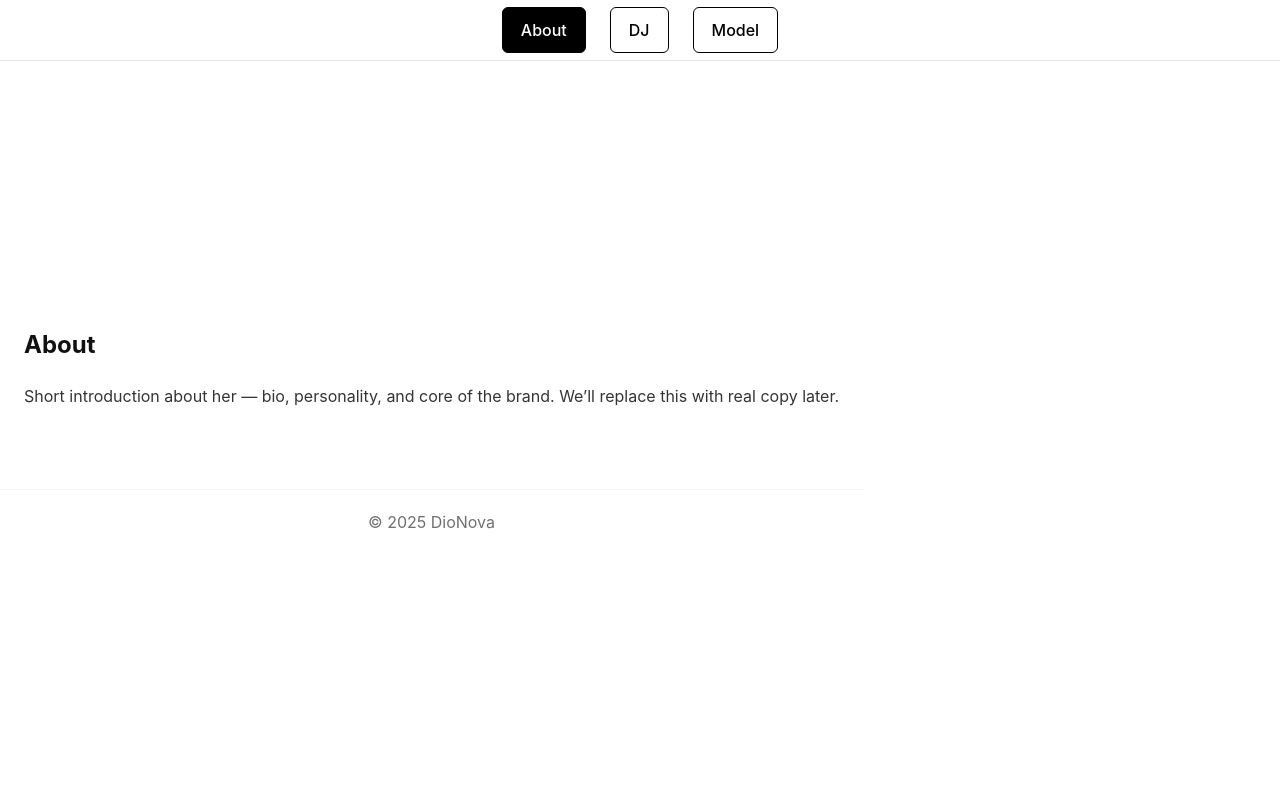
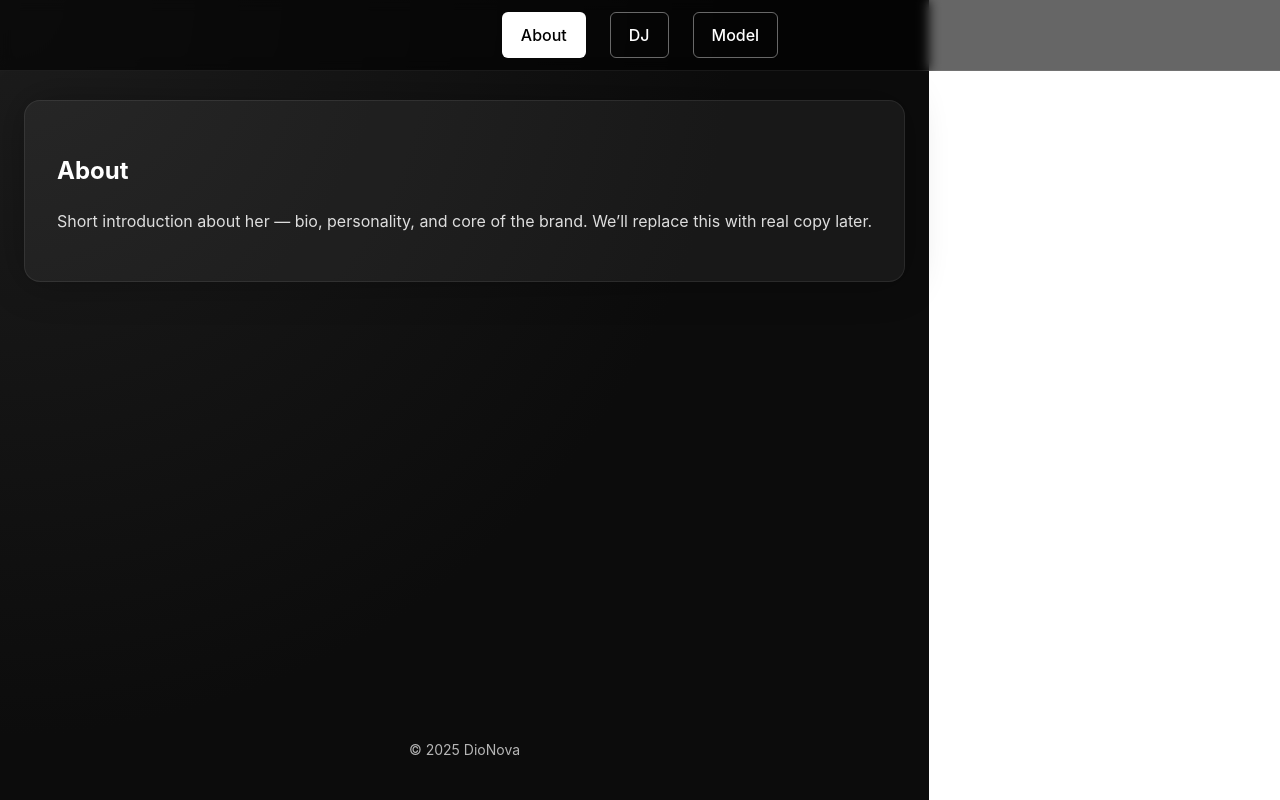
Before and after one commit to BeMoService/DioNova, a React (Vite) app: page / in a window 1280 px wide. Built offline with nearby package versions, Linux system fonts and the light colour scheme.

Commit message:
style: dark gradient theme with glassy content card

```diff
--- a/src/App.jsx
+++ b/src/App.jsx
@@ -1,74 +1,98 @@
 import { NavLink, Outlet } from "react-router-dom";
 
 export default function App() {
-  const linkStyle = {
+  const navLinks = [
+    { to: "/", label: "About" },
+    { to: "/dj", label: "DJ" },
+    { to: "/model", label: "Model" },
+  ];
+
+  const linkBase = {
     padding: "10px 18px",
     borderRadius: 6,
     fontWeight: 500,
     textDecoration: "none",
-    transition: "0.2s",
+    transition: "0.25s",
   };
 
   return (
-    <div style={{ fontFamily: "Inter, sans-serif", color: "#111" }}>
-      {/* NAVBAR */}
+    <div
+      style={{
+        fontFamily: "Inter, sans-serif",
+        minHeight: "100vh",
+        color: "#fff",
+        background:
+          "radial-gradient(circle at top left, #1d1d1d, #0c0c0c 60%)",
+        display: "flex",
+        flexDirection: "column",
+      }}
+    >
+      {/* NAV */}
       <header
         style={{
           position: "fixed",
           top: 0,
           left: 0,
           width: "100%",
-          height: 60,
-          background: "#fff",
-          borderBottom: "1px solid #e5e5e5",
+          height: 70,
+          background: "rgba(0,0,0,0.6)",
+          backdropFilter: "blur(6px)",
           display: "flex",
           justifyContent: "center",
           alignItems: "center",
           gap: 24,
-          zIndex: 100,
+          zIndex: 50,
+          borderBottom: "1px solid rgba(255,255,255,0.08)",
         }}
       >
-        {["/", "/dj", "/model"].map((path, i) => {
-          const names = ["About", "DJ", "Model"];
-          return (
+        {navLinks.map(({ to, label }) => (
           <NavLink
-              key={path}
-              to={path}
-              end={path === "/"}
+            key={to}
+            to={to}
+            end={to === "/"}
             style={({ isActive }) => ({
-                ...linkStyle,
-                color: isActive ? "#fff" : "#000",
-                background: isActive ? "#000" : "transparent",
-                border: isActive ? "1px solid #000" : "1px solid #000",
+              ...linkBase,
+              color: isActive ? "#000" : "#fff",
+              background: isActive ? "#fff" : "transparent",
+              border: "1px solid rgba(255,255,255,0.4)",
             })}
           >
-              {names[i]}
+            {label}
           </NavLink>
-          );
-        })}
+        ))}
       </header>
 
-      {/* MAIN CONTENT */}
+      {/* MAIN */}
       <main
         style={{
+          flex: 1,
           marginTop: 100,
           maxWidth: 900,
           marginInline: "auto",
           padding: "0 24px",
-          lineHeight: 1.6,
+        }}
+      >
+        <div
+          style={{
+            background: "rgba(255,255,255,0.05)",
+            border: "1px solid rgba(255,255,255,0.08)",
+            borderRadius: 16,
+            padding: 32,
+            boxShadow: "0 0 40px rgba(0,0,0,0.3)",
           }}
         >
           <Outlet />
+        </div>
       </main>
 
       {/* FOOTER */}
       <footer
         style={{
           textAlign: "center",
-          opacity: 0.6,
-          marginTop: 80,
+          opacity: 0.7,
+          marginTop: 60,
           padding: "20px 0 40px",
-          borderTop: "1px solid #eee",
+          fontSize: 14,
         }}
       >
         © {new Date().getFullYear()} DioNova
```
Lines whose indentation alone changed are shown as unchanged.
